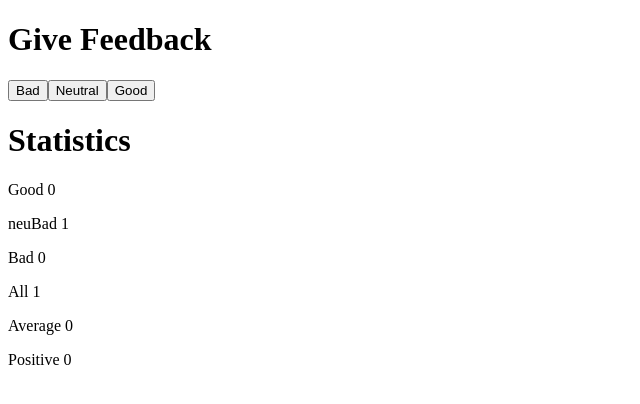
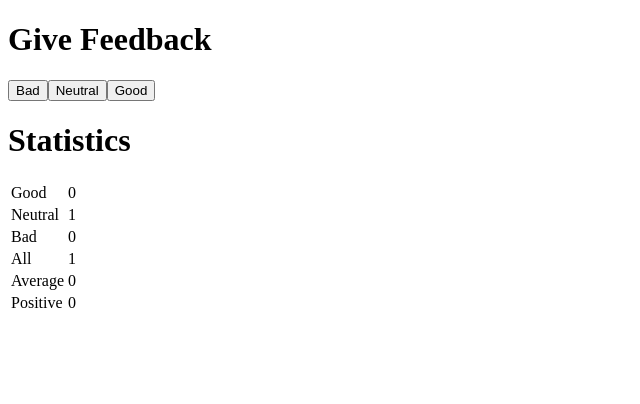
Before and after one commit to LuisCorreaDv/FullStack-Exercises-Repo, a React (Vite) app in the folder part1/unicafe/: page / in a window 1280 px wide. Both pictures are taken after a click on the button "Neutral". Shown: the top 404 px of the page, without its empty margins (0-640 px from the left). Built offline with nearby package versions, Linux system fonts and the light colour scheme.

Commit message:
1.11 unicafe paso 6

```diff
--- a/part1/unicafe/src/App.jsx
+++ b/part1/unicafe/src/App.jsx
@@ -13,7 +13,12 @@ const Button = (props) =>{
 }
 
 const StatisticLine = (props) => {
-  return <p>{props.text} {props.value}</p>
+  return <>
+    <tr>
+      <td>{props.text}</td>
+      <td>{props.value}</td>
+    </tr>
+  </>
 }
 
 const Statistics = (props) => {
@@ -24,12 +29,16 @@ const Statistics = (props) => {
     return <>
     <div>
       <h1>Statistics</h1>
-      <StatisticLine text={"Good"} value={good} />
-      <StatisticLine text={"neuBad"} value={neutral} />
-      <StatisticLine text={"Bad"} value={bad} />
-      <StatisticLine text={"All"} value={total} />
-      <StatisticLine text={"Average"} value={average} />
-      <StatisticLine text={"Positive"} value={positive} />
+      <table>
+        <tbody>
+          <StatisticLine text={"Good"} value={good} />
+          <StatisticLine text={"Neutral"} value={neutral} />
+          <StatisticLine text={"Bad"} value={bad} />
+          <StatisticLine text={"All"} value={total} />
+          <StatisticLine text={"Average"} value={average} />
+          <StatisticLine text={"Positive"} value={positive} />
+        </tbody>
+      </table>
     </div>
   </>
   }
```
